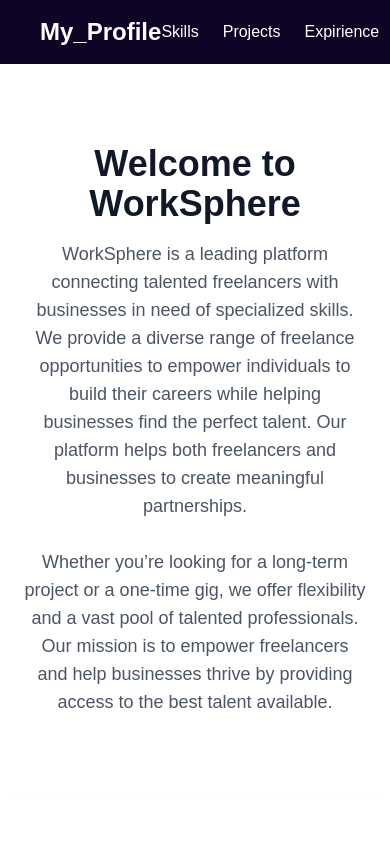
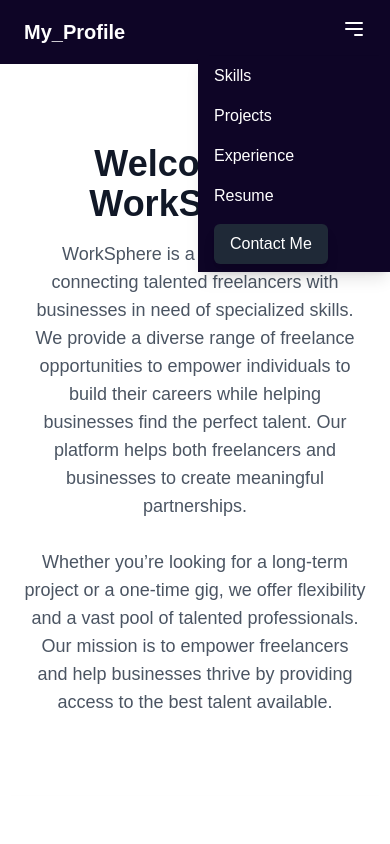
Before and after one commit to Vighnesh1919/PortFolio, a React (Vite) app in the folder homepage/: page /about-us in a window 390 px wide. Shown: the top 844 px of the page. Built offline with nearby package versions, Linux system fonts and the light colour scheme.

Commit message:
add project

```diff
--- a/homepage/src/components/Experience.jsx
+++ b/homepage/src/components/Experience.jsx
@@ -2,11 +2,11 @@
 
 const Experience = () => {
   return (
-    <div className="bg-[#0E0526] py-32 px-10" data-aos="slide-up" data-aos-duration="9000">
-      <h2 className="text-4xl font-poppins-black text-center text-gray-800 mb-10">
+    <div className="bg-[#0E0526] py-16 px-6 sm:py-24 sm:px-8 lg:py-32 lg:px-10" data-aos="slide-up" data-aos-duration="9000">
+      <h2 className="text-2xl sm:text-3xl lg:text-4xl font-poppins-black text-center text-gray-800 mb-6 sm:mb-8 lg:mb-10">
         Trusted by Leading Companies
       </h2>
-      <div className="flex justify-center gap-12 flex-wrap">
+      <div className="flex justify-center gap-6 sm:gap-8 lg:gap-12 flex-wrap">
         {/* Add experience content here */}
       </div>
     </div>
--- a/homepage/src/components/NavBar.jsx
+++ b/homepage/src/components/NavBar.jsx
@@ -3,18 +3,16 @@
 
 const NavBar = () => {
   return (
-    <div className="sticky top-0 z-10 flex h-16 items-center justify-between border-y-2 border-[#0E0526] bg-[#0E0526] px-10 py-4  overflow-visible">
+    <div className="sticky top-0 z-10 flex h-16 items-center justify-between border-y-2 border-[#0E0526] bg-[#0E0526] px-6 sm:px-10 py-4">
       {/* Brand Name */}
-      <div className="text-2xl text-white  font-bold">
+      <div className="text-xl sm:text-2xl text-white font-bold">
         <Link to="/">
-          <span >My_Profile</span>
-
+          <span>My_Profile</span>
         </Link>
       </div>
 
       {/* Navigation Links */}
-      <div className="flex items-center text-white  gap-6">
-
+      <div className="hidden md:flex items-center text-white gap-4 sm:gap-6">
         <Link to="/freelancers">
           <span>Skills</span>
         </Link>
@@ -22,15 +20,43 @@
           <span>Projects</span>
         </Link>
         <Link to="/client/signup">
-          <span>Expirience</span>
+          <span>Experience</span>
         </Link>
         <Link to="/user/dashboard">
           <span>Resume</span>
         </Link>
-
         <Link to="/login">
           <Button text="Contact Me" />
         </Link>
+      </div>
+
+      {/* Mobile Navigation Menu */}
+      <div className="md:hidden">
+        {/* Add a menu button for mobile view */}
+        <button className="text-white">
+          {/* Icon for the mobile menu (hamburger icon) */}
+          <svg className="w-6 h-6" fill="none" stroke="currentColor" viewBox="0 0 24 24" xmlns="http://www.w3.org/2000/svg">
+            <path strokeLinecap="round" strokeLinejoin="round" strokeWidth="2" d="M4 6h16M4 12h16m-7 6h7"></path>
+          </svg>
+        </button>
+        {/* Dropdown menu items */}
+        <div className="absolute right-0 mt-2 w-48 bg-[#0E0526] text-white shadow-lg">
+          <Link to="/freelancers" className="block px-4 py-2">
+            Skills
+          </Link>
+          <Link to="/works" className="block px-4 py-2">
+            Projects
+          </Link>
+          <Link to="/client/signup" className="block px-4 py-2">
+            Experience
+          </Link>
+          <Link to="/user/dashboard" className="block px-4 py-2">
+            Resume
+          </Link>
+          <Link to="/login" className="block px-4 py-2">
+            <Button text="Contact Me" />
+          </Link>
+        </div>
       </div>
     </div>
   );
--- a/homepage/src/components/Projects.jsx
+++ b/homepage/src/components/Projects.jsx
@@ -28,14 +28,7 @@
       githubLink: "https://github.com/harsh-m-patil/Threads",
       technologies: ["NextJS", "React", "Express", "OAuth", "PostgreSQL", "GraphQL"],
     },
-    {
-      id: 4,
-      title: "GitTrack",
-      description: "GitHub Repository Tracker",
-      imgSrc: "https://github.com/harsh-m-patil/GitTrack/blob/main/assets/gitrack.png?raw=true",
-      githubLink: "https://github.com/harsh-m-patil/GitTrack",
-      technologies: ["React", "Node.js", "GitHub API", "Bootstrap"],
-    },
+
   ];
 
   return (
```
